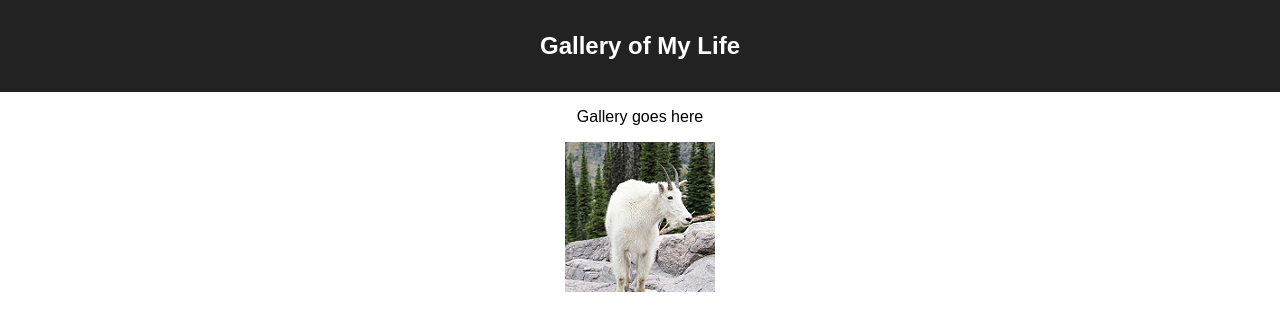
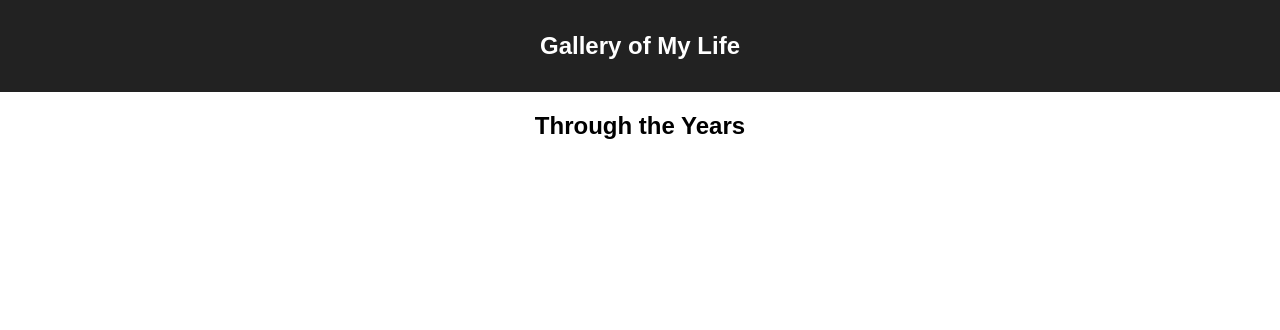
Before and after one commit to William-Krug/react-gallery, a React (Create React App) app: page / in a window 1280 px wide. Shown: the top 330 px of the page. Built offline with nearby package versions, Linux system fonts and the light colour scheme.

Commit message:
created GalleryList.jsx component and imported to App.jsx

```diff
--- a/src/components/App/App.jsx
+++ b/src/components/App/App.jsx
@@ -1,5 +1,8 @@
 import React from 'react';
+
+/* Import Components */
 import './App.css';
+import GalleryList from '../GalleryList/GalleryList';
 
 function App() {
   return (
@@ -7,8 +10,9 @@ function App() {
       <header className="App-header">
         <h1 className="App-title">Gallery of My Life</h1>
       </header>
-        <p>Gallery goes here</p>
-        <img src="images/goat_small.jpg"/>
+      <GalleryList />
+      {/* <p>Gallery goes here</p>
+      <img src="images/goat_small.jpg" /> */}
     </div>
   );
 }
--- a/src/components/GalleryList/GalleryList.jsx
+++ b/src/components/GalleryList/GalleryList.jsx
@@ -0,0 +1,5 @@
+function GalleryList() {
+  return <h2>Through the Years</h2>;
+}
+
+export default GalleryList;
```
Also changed, not shown: 2 other files (tests, documents, lock files or other folders). Lines whose indentation alone changed are shown as unchanged.
